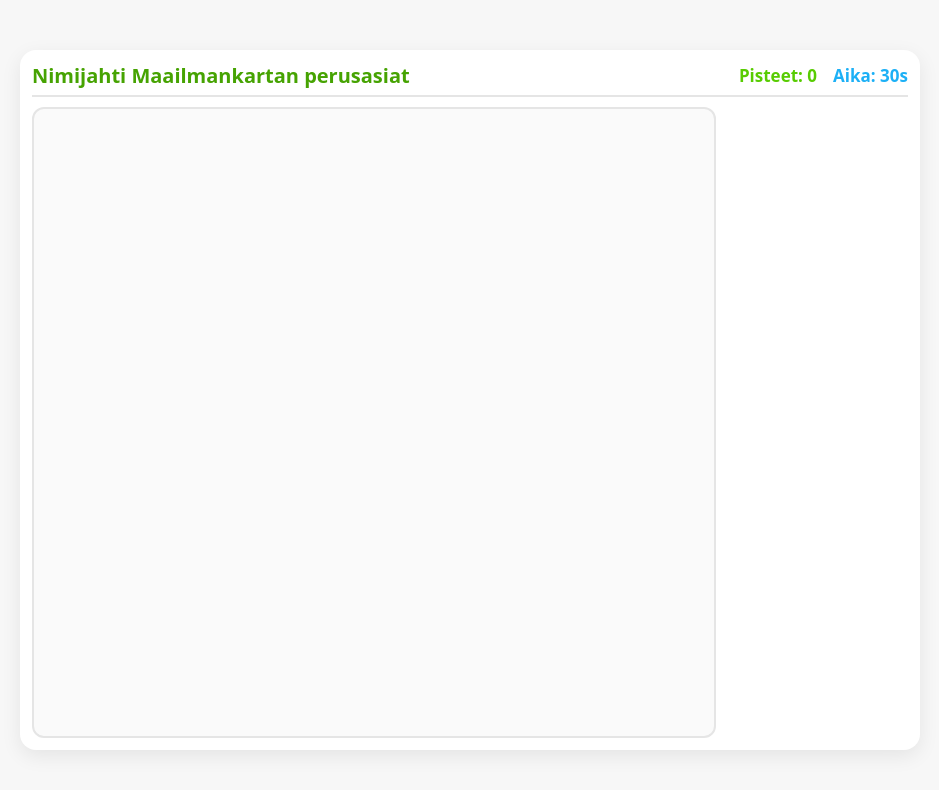
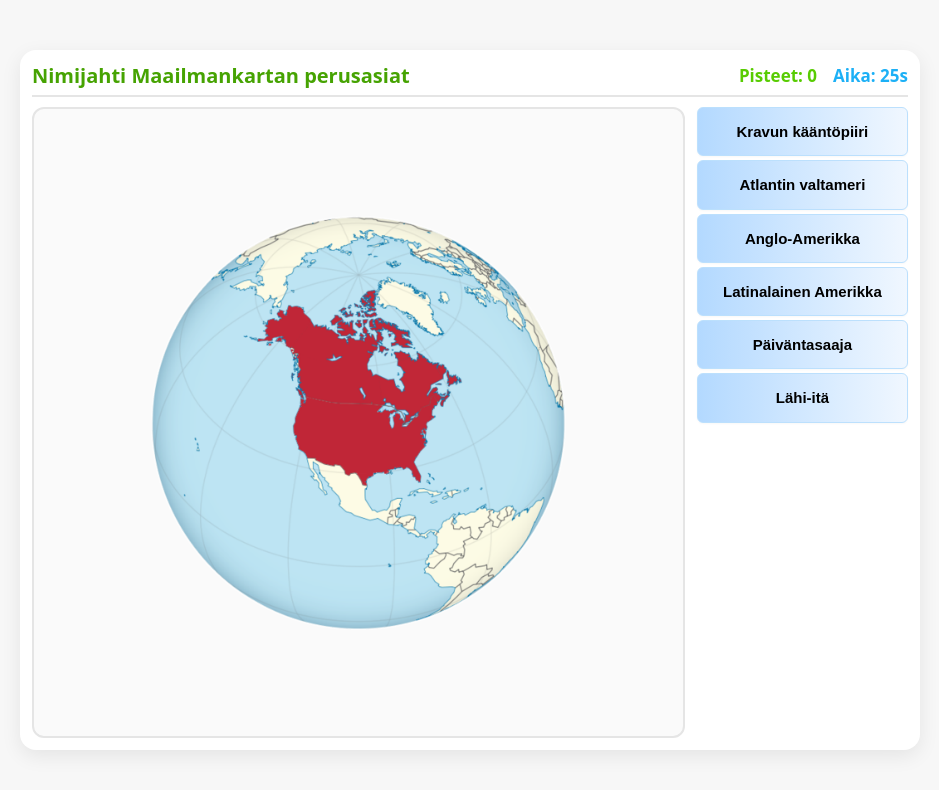
Before and after one commit to opeHeikki/Nimijahti-Maailmankartan-perusasiat, a plain HTML site: page index.html in a window 1280 px wide. Shown: the whole page, without its empty margins (170-1109 px from the left). Drawn offline with Linux system fonts and the light colour scheme.

Commit message:
Fix JavaScript syntax and image path issues for GitHub Pages

```diff
--- a/index.html
+++ b/index.html
@@ -27,22 +27,242 @@
   <div id="game-over"><h2 id="result-message"></h2><div class="score-history-title">Pistetaulukko (Top 20)</div><ul id="score-list"></ul><button id="restart-btn" onclick="aloitaPeli()">Pelaa uudelleen</button></div>
 </div>
 <script>
-  // GitHub Pages käyttää kirjainkoon suhteen tarkkoja polkuja: kansio on Kuvat, ei kuvat.
-  const nimet = ["Väli-Amerikka","Keski-Amerikka","Länsi-Intian saaristo","Anglo-Amerikka","Latinalainen Amerikka","Eteläinen jäämeri","Pohjoinen jäämeri","Amerikka (manner)","Euraasia (manner)","Luode NW","Lounas SW","Kaakko SE","Koillinen NE","Länsi W","Etelä S","Itä E","Pohjoinen N","Päiväntasaaja","Kauriin kääntöpiiri","Kravun kääntöpiiri","Pohjoinen napapiiri","Leveyspiirit","Pituuspiirit","Intian valtameri","Atlantin valtameri","Tyynimeri","Etelä-Amerikka","Pohjois-Amerikka","Australia","Eurooppa","Aasia","Afrikka","Etelämanner","Lähi-itä"];
-  const kaikkiKasvit = nimet.map(nimi => ({nimi, kuva:`Kuvat/${encodeURIComponent(nimi)}.png`}));
-  const yhdyssanaMappi = {"Väli-Amerikka":"Väli-<br>Amerikka","Keski-Amerikka":"Keski-<br>Amerikka","Anglo-Amerikka":"Anglo-<br>Amerikka","Päiväntasaaja":"Päivän-<br>tasaaja","Leveyspiirit":"Leveys-<br>piirit","Pituuspiirit":"Pituus-<br>piirit","Tyynimeri":"Tyyni-<br>meri","Etelä-Amerikka":"Etelä-<br>Amerikka","Pohjois-Amerikka":"Pohjois-<br>Amerikka","Etelämanner":"Etelä-<br>manner","Lähi-itä":"Lähi-<br>itä"};
-  let pisteet=0,aikaaJäljellä=30,kokonaisAika=0,ajastin=null,delayTimer=null,peliKaynnissa=false,nykyinenOikea=null,edellinenOikea=null,vaaratKerrat=0;
-  const napit=[...document.querySelectorAll('.name-btn')];
-  function muotoileNimi(nimi){if(innerWidth<=768)return yhdyssanaMappi[nimi]||nimi.replace(' ','<br>');return nimi}
-  function laskePainikkeenLeveys(){if(innerWidth<=768)return;const dummy=document.createElement('span');Object.assign(dummy.style,{position:'absolute',visibility:'hidden',whiteSpace:'nowrap',fontSize:'15px',fontWeight:'700',fontFamily:"'din-round',system-ui,-apple-system,sans-serif",padding:'0 8px'});document.body.appendChild(dummy);let leveys=0;kaikkiKasvit.forEach(k=>{dummy.textContent=k.nimi;leveys=Math.max(leveys,dummy.getBoundingClientRect().width)});dummy.remove();document.documentElement.style.setProperty('--btn-width',`${leveys+24}px`)}
-  function sekoita(array){const arr=[...array];for(let i=arr.length-1;i>0;i--){const j=Math.floor(Math.random()*(i+1));[arr[i],arr[j]]=[arr[j],arr[i]]}return arr}
-  function aloitaPeli(){laskePainikkeenLeveys();document.body.classList.remove('flashing');pisteet=0;aikaaJäljellä=30 kokonaisAika=0;peliKaynnissa=true;edellinenOikea=null;document.getElementById('points').textContent=pisteet;document.getElementById('time-left').textContent=aikaaJäljellä;document.getElementById('game-over').style.display='none';document.getElementById('game-board').style.display='flex';uusiKierros();clearInterval(ajastin);ajastin=setInterval(()=>{aikaaJäljellä--;kokonaisAika++;document.getElementById('time-left').textContent=aikaaJäljellä;if(aikaaJäljellä<=0)lopetaPeli()},1000)}
-  function uusiKierros(){if(!peliKaynnissa)return;clearTimeout(delayTimer);vaaratKerrat=0;const mahdolliset=kaikkiKasvit.filter(k=>!edellinenOikea||k.nimi!==edellinenOikea.nimi);nykyinenOikea=mahdolliset[Math.floor(Math.random()*mahdolliset.length)];edellinenOikea=nykyinenOikea;const vaihtoehdot=sekoita(kaikkiKasvit.filter(k=>k!==nykyinenOikea)).slice(0,5);const kuusi=sekoita([nykyinenOikea,...vaihtoehdot]);
-    const kuva=document.getElementById('plant-image');kuva.classList.remove('visible');kuva.onload=()=>{if(peliKaynnissa)requestAnimationFrame(()=>kuva.classList.add('visible'))};kuva.onerror=()=>{console.error('Kuvan lataus epäonnistui:',kuva.src);kuva.alt=`Kuvaa ei löytynyt: ${nykyinenOikea.nimi}`};kuva.src=nykyinenOikea.kuva;
-    napit.forEach(n=>{n.classList.remove('visible','wrong-flash','correct-reveal');n.disabled=true});delayTimer=setTimeout(()=>{if(!peliKaynnissa)return;napit.forEach((n,i)=>{const kasvi=kuusi[i];n.innerHTML=muotoileNimi(kasvi.nimi);n.dataset.nimi=kasvi.nimi;n.onclick=()=>tarkistaValinta(n,kasvi.nimi);n.disabled=false;n.classList.add('visible')})},3000)}
-  function tarkistaValinta(nappi,valittuNimi){if(!peliKaynnissa||nappi.disabled)return;if(valittuNimi===nykyinenOikea.nimi){pisteet+=2;aikaaJäljellä+=4;document.getElementById('points').textContent=pisteet;document.getElementById('time-left').textContent=aikaaJäljellä;uusiKierros();return}pisteet--;vaaratKerrat++;document.getElementById('points').textContent=pisteet;napppi=nappi;napppi.classList.add('wrong-flash');napppi.disabled=true;if(vaaratKerrat>=2){napit.forEach(n=>{n.disabled=true;if(n.dataset.nimi===nykyinenOikea.nimi)n.classList.add('correct-reveal')});setTimeout(()=>{if(peliKaynnissa)uusiKierros()},2000)}}
-  function lopetaPeli(){peliKaynnissa=false;clearInterval(ajastin);clearTimeout(delayTimer);document.getElementById('game-board').style.display='none';const restart=document.getElementById('restart-btn');restart.disabled=true;setTimeout(()=>restart.disabled=false,2000);const key='nimijahti_maailmankartan-perusasiat_pisteet';let historia=JSON.parse(localStorage.getItem(key)||'[]');const ennatys=historia.length?Math.max(...historia.map(h=>h.pisteet)):-Infinity;const uusiEnnatys=pisteet>ennatys&&pisteet>0;const tulos={id:Date.now(),pisteet,aika:kokonaisAika};historia.push(tulos);historia.sort((a,b)=>b.pisteet-a.pisteet);historia=historia.slice(0,20);localStorage.setItem(key,JSON.stringify(historia));const msg=document.getElementById('result-message');msg.textContent=uusiEnnatys?`Mahtavaa! Teit ennätyksesi ${pisteet} pistettä!`:`Peli päättyi: sait ${pisteet} pistettä!`;if(uusiEnnatys){document.body.classList.add('flashing');setTimeout(()=>document.body.classList.remove('flashing'),5000)}const lista=document.getElementById('score-list');lista.innerHTML='';historia.forEach((item,i)=>{const li=document.createElement('li');li.innerHTML=`<span>#${i+1}</span><span>${item.pisteet} p (${item.aika}s)</span>`;if(item.id===tulos.id)li.className='latest-score';lista.appendChild(li)});document.getElementById('game-over').style.display='flex'}
-  window.addEventListener('resize',laskePainikkeenLeveys);window.addEventListener('contextmenu',e=>e.preventDefault());aloitaPeli();
+  const nimet = [
+    "Väli-Amerikka","Keski-Amerikka","Länsi-Intian saaristo","Anglo-Amerikka","Latinalainen Amerikka",
+    "Eteläinen jäämeri","Pohjoinen jäämeri","Amerikka (manner)","Euraasia (manner)","Luode NW",
+    "Lounas SW","Kaakko SE","Koillinen NE","Länsi W","Etelä S","Itä E","Pohjoinen N","Päiväntasaaja",
+    "Kauriin kääntöpiiri","Kravun kääntöpiiri","Pohjoinen napapiiri","Leveyspiirit","Pituuspiirit",
+    "Intian valtameri","Atlantin valtameri","Tyynimeri","Etelä-Amerikka","Pohjois-Amerikka","Australia",
+    "Eurooppa","Aasia","Afrikka","Etelämanner","Lähi-itä"
+  ];
+  const kaikkiKasvit = nimet.map(nimi => ({ nimi, kuva: `Kuvat/${encodeURIComponent(nimi)}.png` }));
+  const yhdyssanaMappi = {
+    "Väli-Amerikka": "Väli-<br>Amerikka",
+    "Keski-Amerikka": "Keski-<br>Amerikka",
+    "Anglo-Amerikka": "Anglo-<br>Amerikka",
+    "Päiväntasaaja": "Päivän-<br>tasaaja",
+    "Leveyspiirit": "Leveys-<br>piirit",
+    "Pituuspiirit": "Pituus-<br>piirit",
+    "Tyynimeri": "Tyyni-<br>meri",
+    "Etelä-Amerikka": "Etelä-<br>Amerikka",
+    "Pohjois-Amerikka": "Pohjois-<br>Amerikka",
+    "Etelämanner": "Etelä-<br>manner",
+    "Lähi-itä": "Lähi-<br>itä"
+  };
+
+  let pisteet = 0;
+  let aikaaJäljellä = 30;
+  let kokonaisAika = 0;
+  let ajastin = null;
+  let delayTimer = null;
+  let peliKaynnissa = false;
+  let nykyinenOikea = null;
+  let edellinenOikea = null;
+  let vaaratKerrat = 0;
+
+  const napit = [...document.querySelectorAll('.name-btn')];
+  const imgElement = document.getElementById('plant-image');
+
+  function muotoileNimi(nimi) {
+    if (window.innerWidth <= 768) {
+      if (yhdyssanaMappi[nimi]) return yhdyssanaMappi[nimi];
+      if (nimi.includes(' ')) return nimi.replace(' ', '<br>');
+    }
+    return nimi;
+  }
+
+  function laskePainikkeenLeveys() {
+    if (window.innerWidth <= 768) return;
+
+    const dummy = document.createElement('span');
+    dummy.style.position = 'absolute';
+    dummy.style.visibility = 'hidden';
+    dummy.style.whiteSpace = 'nowrap';
+    dummy.style.fontSize = '15px';
+    dummy.style.fontWeight = '700';
+    dummy.style.fontFamily = "'din-round', system-ui, -apple-system, sans-serif";
+    dummy.style.padding = '0 8px';
+    document.body.appendChild(dummy);
+
+    let maxLeveys = 0;
+    kaikkiKasvit.forEach(kasvi => {
+      dummy.textContent = kasvi.nimi;
+      maxLeveys = Math.max(maxLeveys, dummy.getBoundingClientRect().width);
+    });
+    document.body.removeChild(dummy);
+
+    document.documentElement.style.setProperty('--btn-width', `${maxLeveys + 24}px`);
+  }
+
+  function sekoita(array) {
+    const arr = [...array];
+    for (let i = arr.length - 1; i > 0; i--) {
+      const j = Math.floor(Math.random() * (i + 1));
+      [arr[i], arr[j]] = [arr[j], arr[i]];
+    }
+    return arr;
+  }
+
+  function aloitaPeli() {
+    laskePainikkeenLeveys();
+    document.body.classList.remove('flashing');
+    pisteet = 0;
+    aikaaJäljellä = 30;
+    kokonaisAika = 0;
+    peliKaynnissa = true;
+    edellinenOikea = null;
+
+    document.getElementById('points').textContent = pisteet;
+    document.getElementById('time-left').textContent = aikaaJäljellä;
+    document.getElementById('game-over').style.display = 'none';
+    document.getElementById('game-board').style.display = 'flex';
+
+    uusiKierros();
+
+    clearInterval(ajastin);
+    ajastin = setInterval(() => {
+      aikaaJäljellä--;
+      kokonaisAika++;
+      document.getElementById('time-left').textContent = aikaaJäljellä;
+      if (aikaaJäljellä <= 0) lopetaPeli();
+    }, 1000);
+  }
+
+  function uusiKierros() {
+    if (!peliKaynnissa) return;
+
+    clearTimeout(delayTimer);
+    vaaratKerrat = 0;
+
+    const mahdollisetKasvit = kaikkiKasvit.filter(
+      k => !edellinenOikea || k.nimi !== edellinenOikea.nimi
+    );
+
+    nykyinenOikea = mahdollisetKasvit[Math.floor(Math.random() * mahdollisetKasvit.length)];
+    edellinenOikea = nykyinenOikea;
+
+    const muutKasvit = kaikkiKasvit.filter(k => k.nimi !== nykyinenOikea.nimi);
+    const sekoitetutMuut = sekoita(muutKasvit).slice(0, 5);
+    const kaikkiKuusi = sekoita([nykyinenOikea, ...sekoitetutMuut]);
+
+    imgElement.classList.remove('visible');
+
+    napit.forEach(nappi => {
+      nappi.classList.remove('visible', 'wrong-flash', 'correct-reveal');
+      nappi.disabled = true;
+    });
+
+    imgElement.onload = () => {
+      if (peliKaynnissa) {
+        requestAnimationFrame(() => imgElement.classList.add('visible'));
+      }
+    };
+
+    imgElement.onerror = () => {
+      console.error('Kuvan lataus epäonnistui:', imgElement.src);
+      imgElement.alt = `Kuvaa ei löytynyt: ${nykyinenOikea.nimi}`;
+    };
+
+    imgElement.src = nykyinenOikea.kuva;
+
+    delayTimer = setTimeout(() => {
+      if (!peliKaynnissa) return;
+
+      napit.forEach((nappi, idx) => {
+        const kasvi = kaikkiKuusi[idx];
+        nappi.innerHTML = muotoileNimi(kasvi.nimi);
+        nappi.dataset.nimi = kasvi.nimi;
+        nappi.onclick = () => tarkistaValinta(nappi, kasvi.nimi);
+        nappi.disabled = false;
+        nappi.classList.add('visible');
+      });
+    }, 3000);
+  }
+
+  function tarkistaValinta(nappi, valittuNimi) {
+    if (!peliKaynnissa || nappi.disabled) return;
+
+    if (valittuNimi === nykyinenOikea.nimi) {
+      pisteet += 2;
+      aikaaJäljellä += 4;
+      document.getElementById('points').textContent = pisteet;
+      document.getElementById('time-left').textContent = aikaaJäljellä;
+      uusiKierros();
+      return;
+    }
+
+    pisteet -= 1;
+    vaaratKerrat++;
+    document.getElementById('points').textContent = pisteet;
+    nappi.classList.add('wrong-flash');
+    nappi.disabled = true;
+
+    if (vaaratKerrat >= 2) {
+      const kaikkiNapit = document.querySelectorAll('.name-btn');
+      kaikkiNapit.forEach(b => {
+        b.disabled = true;
+        if (b.dataset.nimi === nykyinenOikea.nimi) {
+          b.classList.add('correct-reveal');
+        }
+      });
+
+      setTimeout(() => {
+        if (peliKaynnissa) uusiKierros();
+      }, 2000);
+    }
+  }
+
+  function lopetaPeli() {
+    peliKaynnissa = false;
+    clearInterval(ajastin);
+    clearTimeout(delayTimer);
+
+    document.getElementById('game-board').style.display = 'none';
+
+    const restartBtn = document.getElementById('restart-btn');
+    restartBtn.disabled = true;
+    setTimeout(() => {
+      restartBtn.disabled = false;
+    }, 2000);
+
+    const storageKey = 'nimijahti_maailmankartan_perusasiat_pisteet';
+    let historia = JSON.parse(localStorage.getItem(storageKey) || '[]');
+    const aiempiEnnatys = historia.length > 0 ? Math.max(...historia.map(h => h.pisteet)) : -Infinity;
+    const uusiEnnatys = pisteet > aiempiEnnatys && pisteet > 0;
+
+    const uusiTulos = { id: Date.now(), pisteet: pisteet, aika: kokonaisAika };
+    historia.push(uusiTulos);
+    historia.sort((a, b) => b.pisteet - a.pisteet);
+    historia = historia.slice(0, 20);
+
+    localStorage.setItem(storageKey, JSON.stringify(historia));
+
+    const msgElement = document.getElementById('result-message');
+    if (uusiEnnatys) {
+      msgElement.textContent = `Mahtavaa! Teit ennätyksesi ${pisteet} pistettä!`;
+      document.body.classList.add('flashing');
+      setTimeout(() => document.body.classList.remove('flashing'), 5000);
+    } else {
+      msgElement.textContent = `Peli päättyi: sait ${pisteet} pistettä!`;
+    }
+
+    const scoreList = document.getElementById('score-list');
+    scoreList.innerHTML = '';
+
+    historia.forEach((item, index) => {
+      const li = document.createElement('li');
+      li.innerHTML = `<span>#${index + 1}</span> <span>${item.pisteet} p (${item.aika}s)</span>`;
+      if (item.id === uusiTulos.id) li.className = 'latest-score';
+      scoreList.appendChild(li);
+    });
+
+    document.getElementById('game-over').style.display = 'flex';
+  }
+
+  window.addEventListener('resize', laskePainikkeenLeveys);
+  window.addEventListener('contextmenu', e => e.preventDefault());
+
+  aloitaPeli();
 </script>
 </body>
 </html>
```
